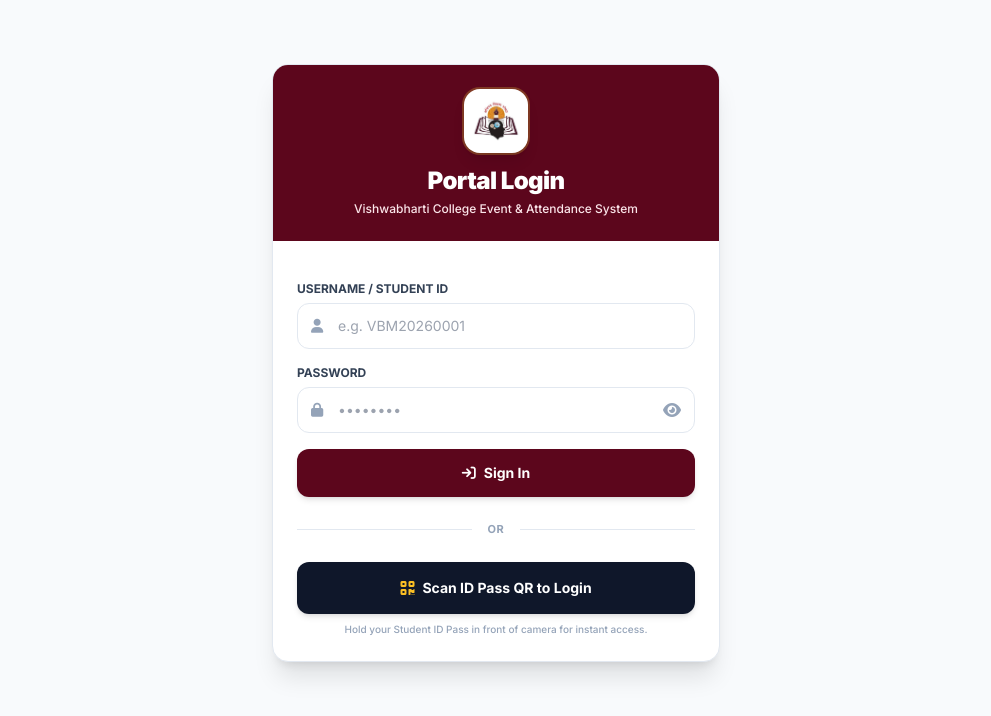
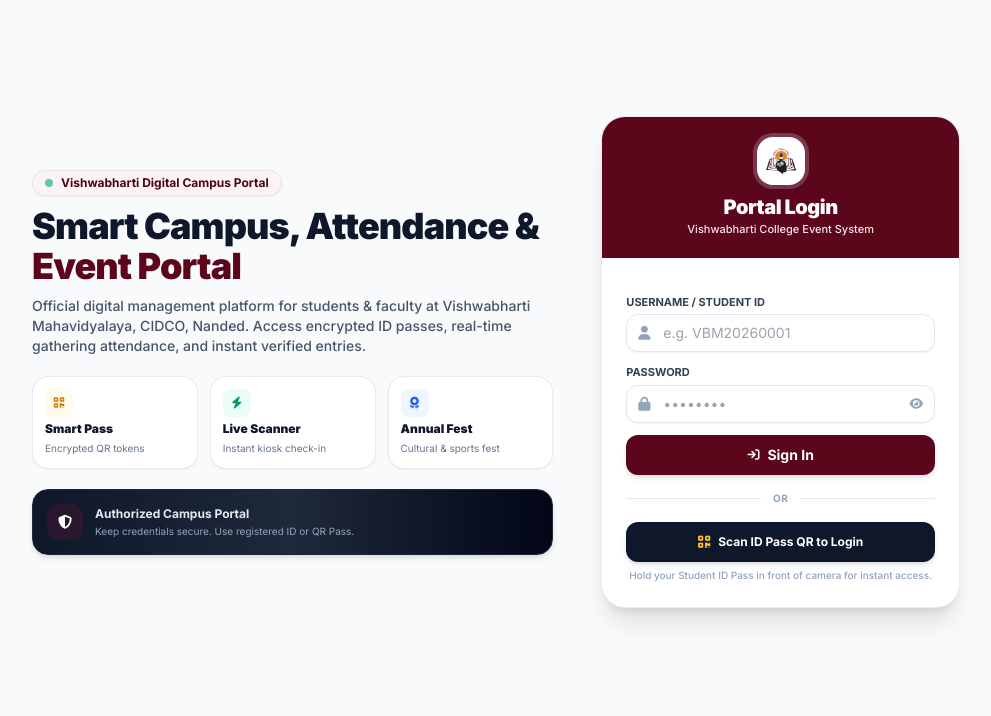
Before and after one commit to mahesh15ai/CEM-Live, a Django app: page /accounts/login/ in a window 1280 px wide. Shown: the top 716 px of the page, without its empty margins (272-1263 px from the left). Run offline with Django 5.2, Linux system fonts and the light colour scheme; some libraries are stand-ins or nearby versions.

Commit message:
Center login layout horizontally and vertically across all screens

```diff
--- a/templates/accounts/login.html
+++ b/templates/accounts/login.html
@@ -2,83 +2,156 @@
 {% load static %}
 
 {% block content %}
-<div class="max-w-md mx-auto my-8 bg-white rounded-2xl shadow-xl overflow-hidden border border-slate-200">
-    <!-- Header with Logo -->
-    <div class="bg-brand-600 p-6 text-center text-white">
-        <div class="w-16 h-16 bg-white rounded-2xl flex items-center justify-center p-1.5 mx-auto mb-3 shadow-lg ring-2 ring-brand-accent/30">
+<!-- Full viewport container: Centers everything horizontally & vertically -->
+<div class="w-full min-h-[calc(100vh-140px)] flex items-center justify-center py-6 px-4">
+
+    <!-- Centered Parent Wrapper with explicit max-width and margin auto -->
+    <div class="w-full max-w-5xl mx-auto flex items-center justify-center">
+
+        <div class="grid grid-cols-1 lg:grid-cols-12 gap-8 lg:gap-12 items-center justify-center w-full">
+
+            <!-- ================= LEFT PANEL: Highlights (PC Only) ================= -->
+            <div class="hidden lg:flex lg:col-span-7 flex-col justify-center space-y-5">
+
+                <div class="space-y-2.5">
+                    <div class="inline-flex items-center gap-2 px-3 py-1 rounded-full text-xs font-bold bg-brand-50 text-brand-700 border border-brand-200 shadow-sm w-fit">
+                        <span class="w-2 h-2 rounded-full bg-emerald-500 animate-pulse"></span>
+                        <span>Vishwabharti Digital Campus Portal</span>
+                    </div>
+
+                    <h1 class="text-3xl xl:text-4xl font-black text-slate-900 leading-tight tracking-tight">
+                        Smart Campus, Attendance & <span class="text-brand-600">Event Portal</span>
+                    </h1>
+
+                    <p class="text-xs sm:text-sm text-slate-600 leading-relaxed font-medium">
+                        Official digital management platform for students & faculty at Vishwabharti Mahavidyalaya, CIDCO, Nanded. Access encrypted ID passes, real-time gathering attendance, and instant verified entries.
+                    </p>
+                </div>
+
+                <!-- 3 Stat Cards -->
+                <div class="grid grid-cols-3 gap-3">
+                    <div class="p-3 rounded-2xl bg-white border border-slate-200/80 shadow-sm space-y-1">
+                        <div class="w-7 h-7 rounded-lg bg-amber-50 text-amber-600 flex items-center justify-center text-xs font-bold">
+                            <i class="fa-solid fa-qrcode"></i>
+                        </div>
+                        <h3 class="text-xs font-black text-slate-900">Smart Pass</h3>
+                        <p class="text-[10px] text-slate-500">Encrypted QR tokens</p>
+                    </div>
+
+                    <div class="p-3 rounded-2xl bg-white border border-slate-200/80 shadow-sm space-y-1">
+                        <div class="w-7 h-7 rounded-lg bg-emerald-50 text-emerald-600 flex items-center justify-center text-xs font-bold">
+                            <i class="fa-solid fa-bolt"></i>
+                        </div>
+                        <h3 class="text-xs font-black text-slate-900">Live Scanner</h3>
+                        <p class="text-[10px] text-slate-500">Instant kiosk check-in</p>
+                    </div>
+
+                    <div class="p-3 rounded-2xl bg-white border border-slate-200/80 shadow-sm space-y-1">
+                        <div class="w-7 h-7 rounded-lg bg-blue-50 text-blue-600 flex items-center justify-center text-xs font-bold">
+                            <i class="fa-solid fa-award"></i>
+                        </div>
+                        <h3 class="text-xs font-black text-slate-900">Annual Fest</h3>
+                        <p class="text-[10px] text-slate-500">Cultural & sports fest</p>
+                    </div>
+                </div>
+
+                <!-- Campus Security Strip -->
+                <div class="bg-gradient-to-r from-slate-900 via-slate-800 to-slate-950 text-white rounded-2xl p-3.5 shadow-md border border-slate-800 flex items-center gap-3">
+                    <div class="w-9 h-9 rounded-xl bg-brand-500/20 text-brand-400 flex items-center justify-center flex-shrink-0 text-sm">
+                        <i class="fa-solid fa-shield-halved"></i>
+                    </div>
+                    <div class="space-y-0.5">
+                        <h4 class="text-xs font-bold text-slate-200">Authorized Campus Portal</h4>
+                        <p class="text-[10px] text-slate-400">Keep credentials secure. Use registered ID or QR Pass.</p>
+                    </div>
+                </div>
+
+            </div>
+
+            <!-- ================= RIGHT PANEL: Login Card ================= -->
+            <div class="lg:col-span-5 w-full flex justify-center lg:justify-end">
+                <div class="w-full max-w-md bg-white rounded-3xl shadow-xl overflow-hidden border border-slate-200/80">
+
+                    <!-- Card Header -->
+                    <div class="bg-brand-600 px-6 py-4 sm:py-5 text-center text-white relative">
+                        <div class="w-12 h-12 bg-white rounded-2xl flex items-center justify-center p-1.5 mx-auto mb-2 shadow-md ring-4 ring-white/20">
                             <img src="{% static 'images/logo.png' %}" alt="College Logo" class="w-full h-full object-contain">
                         </div>
-        <h2 class="text-2xl font-black tracking-tight">Portal Login</h2>
-        <p class="text-brand-100 text-xs mt-1 font-medium">Vishwabharti College Event & Attendance System</p>
+                        <h2 class="text-lg sm:text-xl font-black tracking-tight">Portal Login</h2>
+                        <p class="text-brand-100 text-[11px] font-medium">Vishwabharti College Event System</p>
                     </div>
 
-    <div class="p-6 space-y-5">
-        <!-- Standard Username & Password Login Form -->
-        <form method="POST" class="space-y-4">
+                    <!-- Card Body -->
+                    <div class="p-5 sm:p-6 space-y-3.5">
+                        <form method="POST" class="space-y-3">
                             {% csrf_token %}
                             <div>
-                <label class="block text-xs font-bold text-slate-700 uppercase mb-1.5">Username / Student ID</label>
+                                <label class="block text-[11px] font-bold text-slate-700 uppercase mb-1">Username / Student ID</label>
                                 <div class="relative">
-                    <span class="absolute inset-y-0 left-0 flex items-center pl-3.5 text-slate-400 text-sm">
+                                    <span class="absolute inset-y-0 left-0 flex items-center pl-3 text-slate-400 text-sm">
                                         <i class="fa-solid fa-user"></i>
                                     </span>
-                    <input type="text" name="username" class="w-full pl-10 pr-4 py-3 border border-slate-200 rounded-xl text-sm focus:ring-2 focus:ring-brand-500 focus:outline-none transition-all" required placeholder="e.g. VBM20260001">
+                                    <input type="text" name="username" class="w-full pl-9 pr-3 py-2 border border-slate-200 rounded-xl text-sm focus:ring-2 focus:ring-brand-500 focus:outline-none transition-all shadow-sm" required placeholder="e.g. VBM20260001">
                                 </div>
                             </div>
 
                             <div>
-                <label class="block text-xs font-bold text-slate-700 uppercase mb-1.5">Password</label>
+                                <label class="block text-[11px] font-bold text-slate-700 uppercase mb-1">Password</label>
                                 <div class="relative">
-                    <span class="absolute inset-y-0 left-0 flex items-center pl-3.5 text-slate-400 text-sm">
+                                    <span class="absolute inset-y-0 left-0 flex items-center pl-3 text-slate-400 text-sm">
                                         <i class="fa-solid fa-lock"></i>
                                     </span>
-                    <input type="password" id="password-input" name="password" class="w-full pl-10 pr-11 py-3 border border-slate-200 rounded-xl text-sm focus:ring-2 focus:ring-brand-500 focus:outline-none transition-all" required placeholder="••••••••">
+                                    <input type="password" id="password-input" name="password" class="w-full pl-9 pr-10 py-2 border border-slate-200 rounded-xl text-sm focus:ring-2 focus:ring-brand-500 focus:outline-none transition-all shadow-sm" required placeholder="••••••••">
 
-                    <!-- Show/Hide Password Toggle Icon -->
-                    <button type="button" id="toggle-password" class="absolute inset-y-0 right-0 flex items-center pr-3.5 text-slate-400 hover:text-slate-600 transition-colors focus:outline-none">
-                        <i class="fa-solid fa-eye" id="password-icon"></i>
+                                    <button type="button" id="toggle-password" class="absolute inset-y-0 right-0 flex items-center pr-3 text-slate-400 hover:text-slate-600 transition-colors focus:outline-none">
+                                        <i class="fa-solid fa-eye text-xs" id="password-icon"></i>
                                     </button>
                                 </div>
                             </div>
 
-            <button type="submit" class="w-full bg-brand-600 hover:bg-brand-700 text-white font-bold py-3.5 rounded-xl transition shadow-md flex items-center justify-center space-x-2 text-sm">
-                <i class="fa-solid fa-arrow-right-to-bracket"></i>
+                            <button type="submit" class="w-full bg-brand-600 hover:bg-brand-700 text-white font-bold py-2.5 rounded-xl transition shadow-md hover:shadow-lg flex items-center justify-center space-x-2 text-sm mt-1">
+                                <i class="fa-solid fa-arrow-right-to-bracket text-xs"></i>
                                 <span>Sign In</span>
                             </button>
                         </form>
 
                         <!-- Divider -->
-        <div class="relative flex py-1 items-center">
+                        <div class="relative flex py-0.5 items-center">
                             <div class="flex-grow border-t border-slate-200"></div>
-            <span class="flex-shrink mx-4 text-slate-400 text-[11px] font-bold uppercase tracking-wider">OR</span>
+                            <span class="flex-shrink mx-3 text-slate-400 text-[10px] font-bold uppercase tracking-wider">OR</span>
                             <div class="flex-grow border-t border-slate-200"></div>
                         </div>
 
-        <!-- QR Code Instant Scanner Login Button -->
+                        <!-- Scan QR Login Button -->
                         <div>
-            <a href="{% url 'qr_login' %}" class="w-full bg-slate-900 hover:bg-slate-800 text-white font-bold py-3.5 rounded-xl shadow-md transition flex items-center justify-center space-x-2 text-sm">
-                <i class="fa-solid fa-qrcode text-amber-400 text-base"></i>
+                            <a href="{% url 'qr_login' %}" class="w-full bg-slate-900 hover:bg-slate-800 text-white font-bold py-2.5 rounded-xl shadow-md transition flex items-center justify-center space-x-2 text-xs">
+                                <i class="fa-solid fa-qrcode text-amber-400 text-sm"></i>
                                 <span>Scan ID Pass QR to Login</span>
                             </a>
-            <p class="text-[10px] text-center text-slate-400 font-medium mt-2">Hold your Student ID Pass in front of camera for instant access.</p>
+                            <p class="text-[10px] text-center text-slate-400 font-medium mt-1.5">Hold your Student ID Pass in front of camera for instant access.</p>
+                        </div>
+                    </div>
+
+                </div>
+            </div>
+
         </div>
     </div>
 </div>
 
-<!-- JavaScript to Toggle Password Visibility -->
+<!-- Password Toggle Script -->
 <script>
     const togglePassword = document.getElementById('toggle-password');
     const passwordInput = document.getElementById('password-input');
     const passwordIcon = document.getElementById('password-icon');
 
+    if (togglePassword && passwordInput && passwordIcon) {
         togglePassword.addEventListener('click', function () {
-        // Toggle type attribute
             const type = passwordInput.getAttribute('type') === 'password' ? 'text' : 'password';
             passwordInput.setAttribute('type', type);
-
-        // Toggle the eye / eye-slash icon
             passwordIcon.classList.toggle('fa-eye');
             passwordIcon.classList.toggle('fa-eye-slash');
         });
+    }
 </script>
 {% endblock %}
```
Lines whose indentation alone changed are shown as unchanged.
